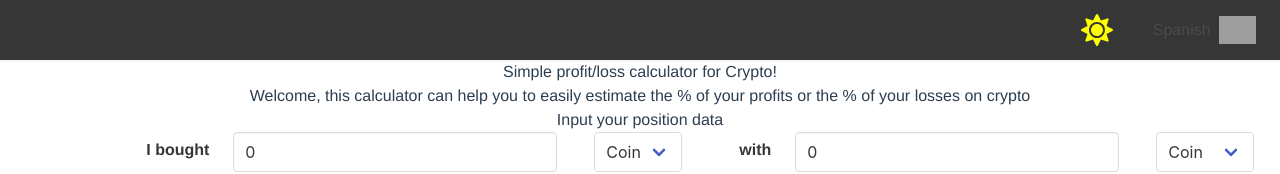
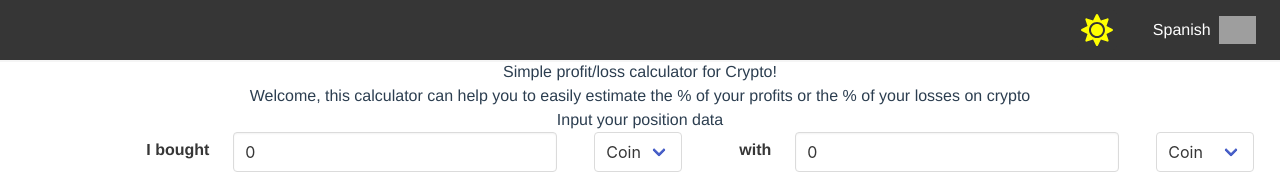
Before and after one commit to tomas95go/simple-profit-loss-calculator, a Vue app: page / in a window 1280 px wide. Shown: the top 174 px of the page. Built offline with nearby package versions, Linux system fonts and the light colour scheme; grey boxes are pictures that could not be loaded.

Commit message:
switch btn background and hover color

```diff
--- a/src/components/LangBtn.vue
+++ b/src/components/LangBtn.vue
@@ -1,5 +1,11 @@
 <template>
-  <a class="navbar-item" @click="this.$emit('changeLanguage')">
+  <a
+    class="navbar-item"
+    :class="[backgroundColor, textColor, isHovered]"
+    @click="this.$emit('changeLanguage')"
+    @mouseover="hover = true"
+    @mouseleave="hover = false"
+  >
     {{ displayBtnLanguageText }}
     <img class="pl-2" :src="displayImgSource" />
   </a>
@@ -10,6 +16,12 @@ export default {
   name: 'LangBtn',
   props: {
     currentLanguage: String,
+    theme: String,
+  },
+  data() {
+    return {
+      hover: false,
+    }
   },
   computed: {
     displayBtnLanguageText() {
@@ -36,6 +48,37 @@ export default {
 
       return imgSource
     },
+    backgroundColor() {
+      let backgroundColor = ``
+      if (this.theme === `dark`) {
+        backgroundColor = `has-background-dark`
+      }
+      if (this.theme === `light`) {
+        backgroundColor = 'has-background-white'
+      }
+      return backgroundColor
+    },
+    textColor() {
+      let textColor = ``
+      if (this.theme === `dark` && this.hover === false) {
+        textColor = `has-text-white`
+      }
+      if (this.theme === `light` && this.hover === false) {
+        textColor = `has-text-black`
+      }
+      return textColor
+    },
+    isHovered() {
+      let isHovered = ``
+      if (this.hover) {
+        isHovered = `has-text-blue`
+      }
+
+      if (!this.hover) {
+        isHovered = ``
+      }
+      return isHovered
+    },
   },
 }
 </script>
--- a/src/components/NavBar.vue
+++ b/src/components/NavBar.vue
@@ -26,6 +26,7 @@
           <LangBtn
             @changeLanguage="this.$emit('changeLanguage')"
             :currentLanguage="currentLanguage"
+            :theme="theme"
           />
         </div>
       </div>
```
